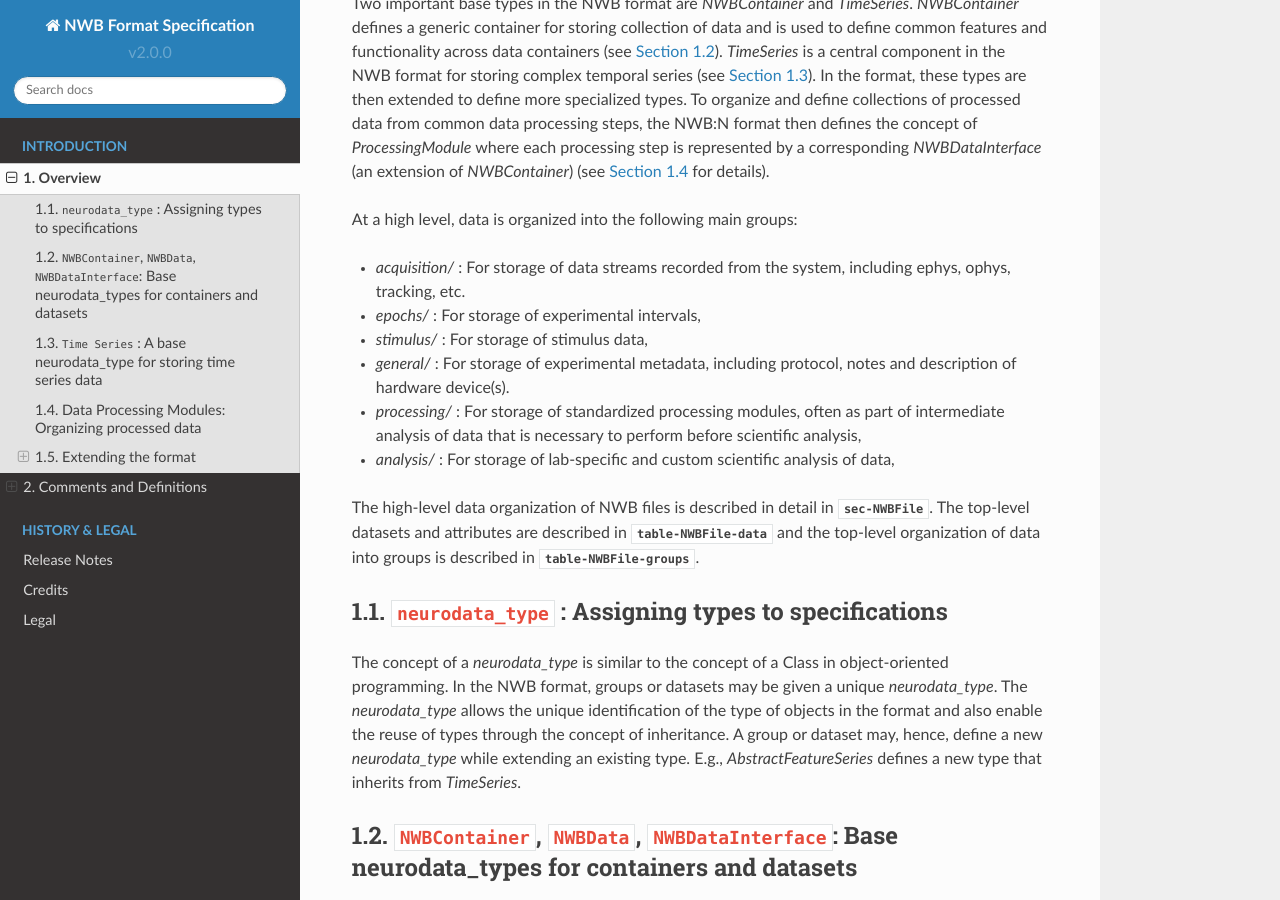
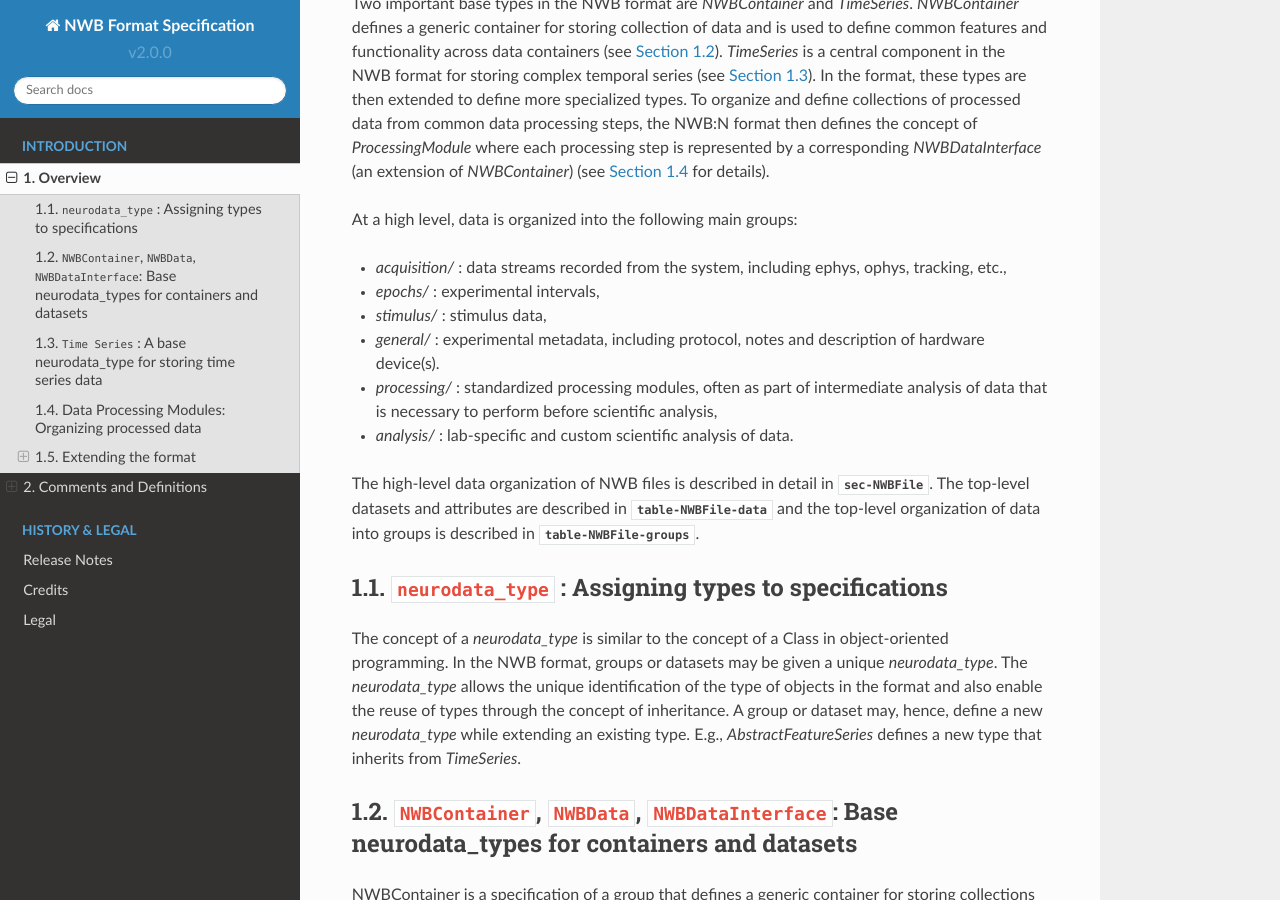
Before and after one commit to NeurodataWithoutBorders/nwb-schema, a Sphinx documentation site: the page built from docs/format/source/format_description.rst, in a window 1280 px wide and 900 px high, scrolled down 744 px. Built offline with Sphinx 7.4.7 and the Read the Docs theme 2.0.0, drawn with Linux system fonts in a browser that asks for light colours.

Commit message:
DOC(RF): strip away common "For storage of " when describing groups
It just clutters the text and is implied anyways

```diff
--- a/docs/format/source/format_description.rst
+++ b/docs/format/source/format_description.rst
@@ -37,12 +37,12 @@ step is represented by a corresponding *NWBDataInterface* (an extension of *NWBC
 
 At a high level, data is organized into the following main groups:
 
-* *acquisition/* : For storage of data streams recorded from the system, including ephys, ophys, tracking, etc.
-* *epochs/* : For storage of experimental intervals,
-* *stimulus/* : For storage of stimulus data,
-* *general/* : For storage of experimental metadata, including protocol, notes and description of hardware device(s).
-* *processing/* : For storage of standardized processing modules, often as part of intermediate analysis of data that is necessary to perform before scientific analysis,
-* *analysis/* : For storage of lab-specific and custom scientific analysis of data,
+* *acquisition/* : data streams recorded from the system, including ephys, ophys, tracking, etc.,
+* *epochs/* : experimental intervals,
+* *stimulus/* : stimulus data,
+* *general/* : experimental metadata, including protocol, notes and description of hardware device(s).
+* *processing/* : standardized processing modules, often as part of intermediate analysis of data that is necessary to perform before scientific analysis,
+* *analysis/* : lab-specific and custom scientific analysis of data.
 
 The high-level data organization of NWB files is described in detail in :numref:`sec-NWBFile`.
 The top-level datasets and attributes are described in :numref:`table-NWBFile-data` and
```
